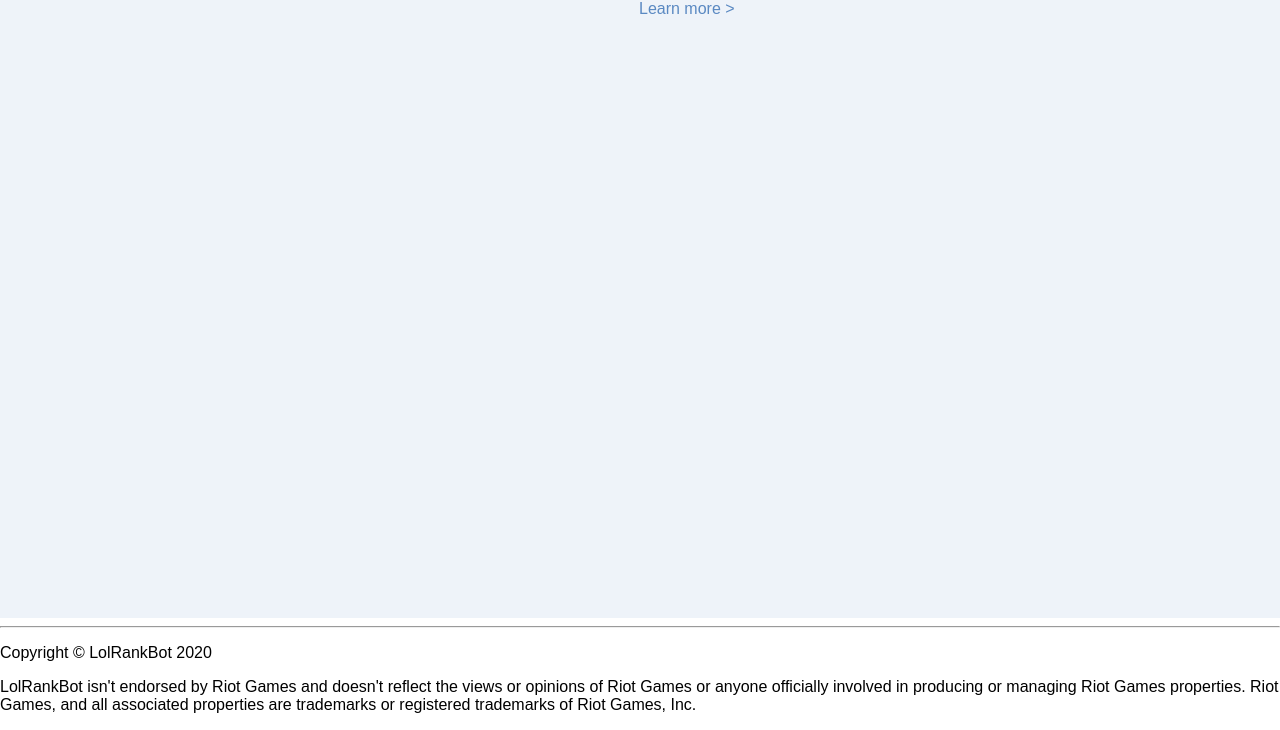
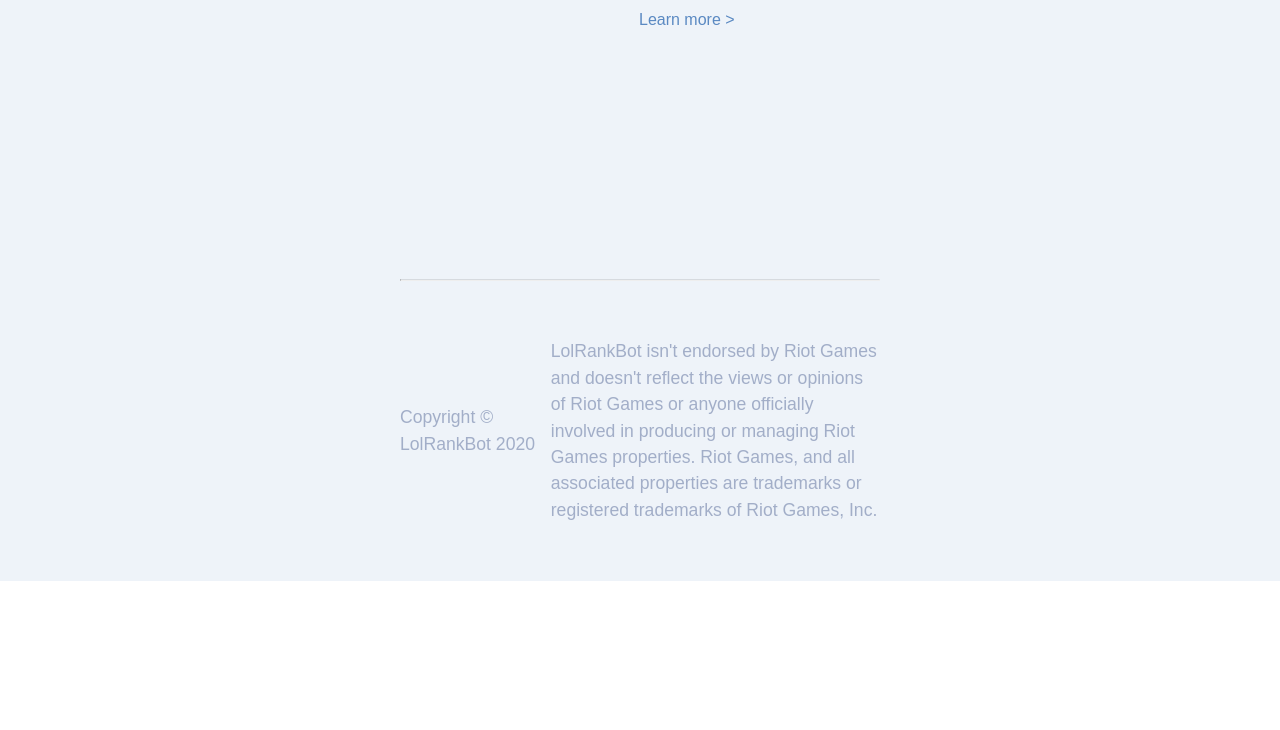
Before and after one commit to digneludvig/lolrankbot, a plain HTML site: page index.html in a window 1280 px wide. Shown: the part 1839-2569 px from the top of the page. After the commit the page ends 2420 px from the top, so only its background shows below. Drawn offline with Linux system fonts and the light colour scheme.

Commit message:
add styling for footer

```diff
--- a/styles.css
+++ b/styles.css
@@ -110,7 +110,7 @@ ul {
 
 .container .col-2 {
     transform: rotateY(-30deg) rotateX(15deg);
-    box-shadow: 10px 10px 50px black;
+    box-shadow: 10px 10px 50px rgb(36, 36, 36);
 }
 
 .selling-points-section {
@@ -164,7 +164,7 @@ ul {
     padding-top: 100px;
     padding-right: 300px;
     padding-left: 300px;
-    padding-bottom: 600px;
+    padding-bottom: 250px;
 }
 
 .features-section .right {
@@ -196,6 +196,7 @@ ul {
     font-size: 1.1rem;
     color: #657380;
     width: 498px;
+    line-height: 1.5;
 }
 
 .col h4 {
@@ -216,7 +217,7 @@ ul {
     width: 498px;
     height: 268px;
     transform: rotateY(30deg) rotateX(15deg) rotateZ(-1deg);
-    box-shadow: 10px 10px 50px black;
+    box-shadow: 10px 10px 50px rgb(167, 167, 167);
 }
 
 .features-section a {
@@ -229,4 +230,32 @@ ul {
     color: #0048A1;
 }
 
+footer {
+    background-color: #EEF3F9;
+    padding-bottom: 40px;
+}
+
+footer .footer-container {
+    display: flex;
+    justify-content: space-between;
+    margin-left: 400px;
+    margin-right: 400px;
+    align-items: center;
+}
+
+footer p {
+    font-size: 1.1rem;
+    color: #A2AEC8;
+    line-height: 1.5;
+}
+
+footer .endorsement {
+    width: 509px;
+}
+
+hr {
+    margin: 0 400px 40px 400px;
+    border-top: 1px solid #D6DADF;
+}
+
 /* ICONS WITH TEXT SECTION */
```
